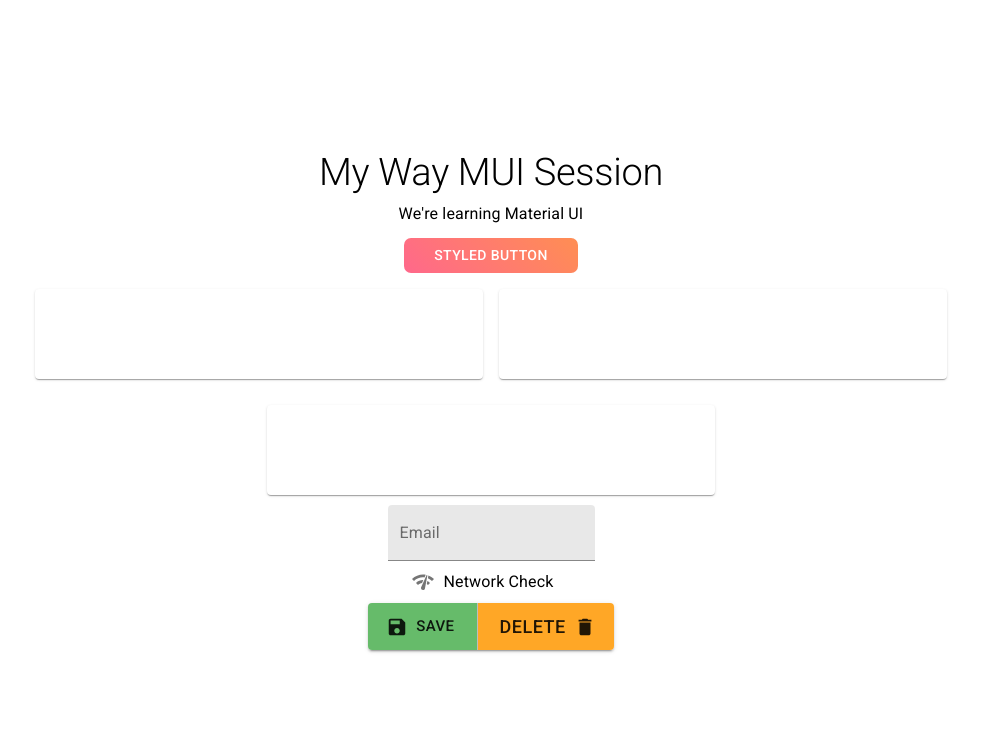
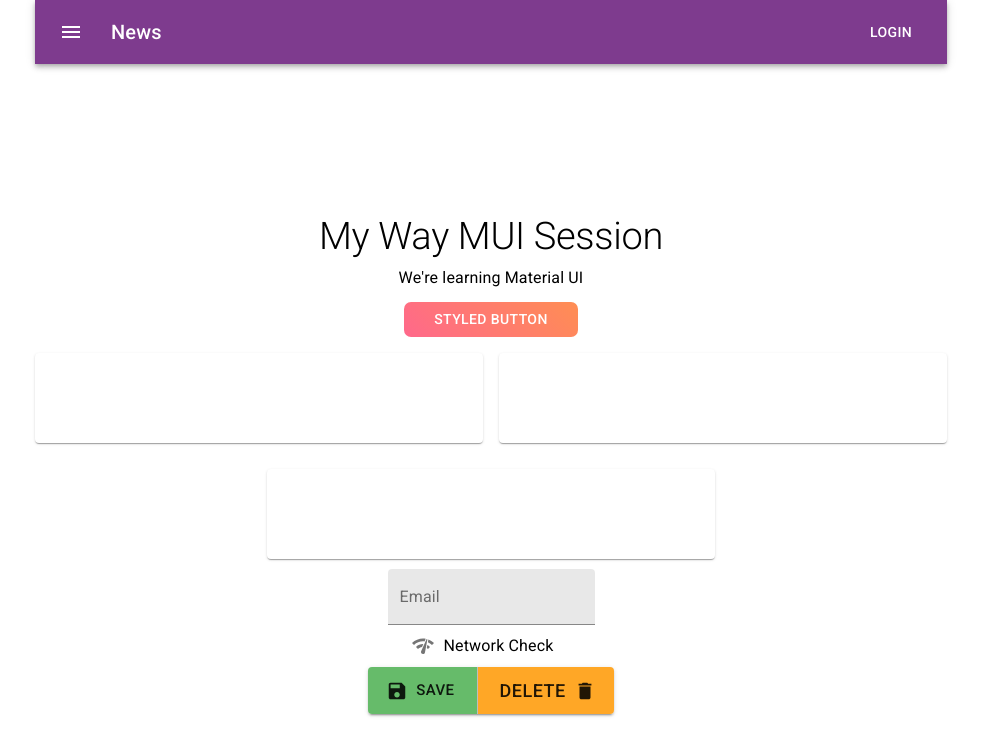
Before and after one commit to israfil3019/react-styling-material, a React (Create React App) app: page / in a window 1280 px wide. Shown: the top 756 px of the page, without its empty margins (149-1130 px from the left). Built offline with nearby package versions, Linux system fonts and the light colour scheme.

Commit message:
add appBar

```diff
--- a/src/App.js
+++ b/src/App.js
@@ -7,6 +7,7 @@
 import Typography from "./components/material-ui/typography/TypographyComp";
 import Wrapper from "./components/material-ui/wrapper/Wrapper";
 import Cards from "./components/material-ui/cards/Cards";
+import AppBarComp from "./components/material-ui/app-bar/AppBarComp";
 import { ThemeProvider, createMuiTheme } from "@material-ui/core/styles";
 import { orange, green } from "@material-ui/core/colors";
 
@@ -34,6 +35,7 @@
   return (
     <ThemeProvider theme={theme}>
       <Wrapper>
+        <AppBarComp />
         <div className="App">
           <header className="Header">
             <Typography />
--- /dev/null
+++ b/src/components/material-ui/app-bar/AppBarComp.js
@@ -0,0 +1,49 @@
+import React from "react";
+import { makeStyles } from "@material-ui/core/styles";
+import AppBar from "@material-ui/core/AppBar";
+import Toolbar from "@material-ui/core/Toolbar";
+import Typography from "@material-ui/core/Typography";
+import Button from "@material-ui/core/Button";
+import IconButton from "@material-ui/core/IconButton";
+import MenuIcon from "@material-ui/icons/Menu";
+
+const useStyles = makeStyles((theme) => ({
+  root: {
+    flexGrow: 1,
+  },
+  menuButton: {
+    marginRight: theme.spacing(2),
+  },
+  title: {
+    flexGrow: 1,
+  },
+  wrapper: {
+    backgroundColor: "#7e3b8e",
+    color: "#fff",
+  },
+}));
+
+export default function ButtonAppBar() {
+  const classes = useStyles();
+
+  return (
+    <div className={classes.root}>
+      <AppBar position="static" className={classes.wrapper}>
+        <Toolbar>
+          <IconButton
+            edge="start"
+            className={classes.menuButton}
+            color="inherit"
+            aria-label="menu"
+          >
+            <MenuIcon />
+          </IconButton>
+          <Typography variant="h6" className={classes.title}>
+            News
+          </Typography>
+          <Button color="inherit">Login</Button>
+        </Toolbar>
+      </AppBar>
+    </div>
+  );
+}
```
